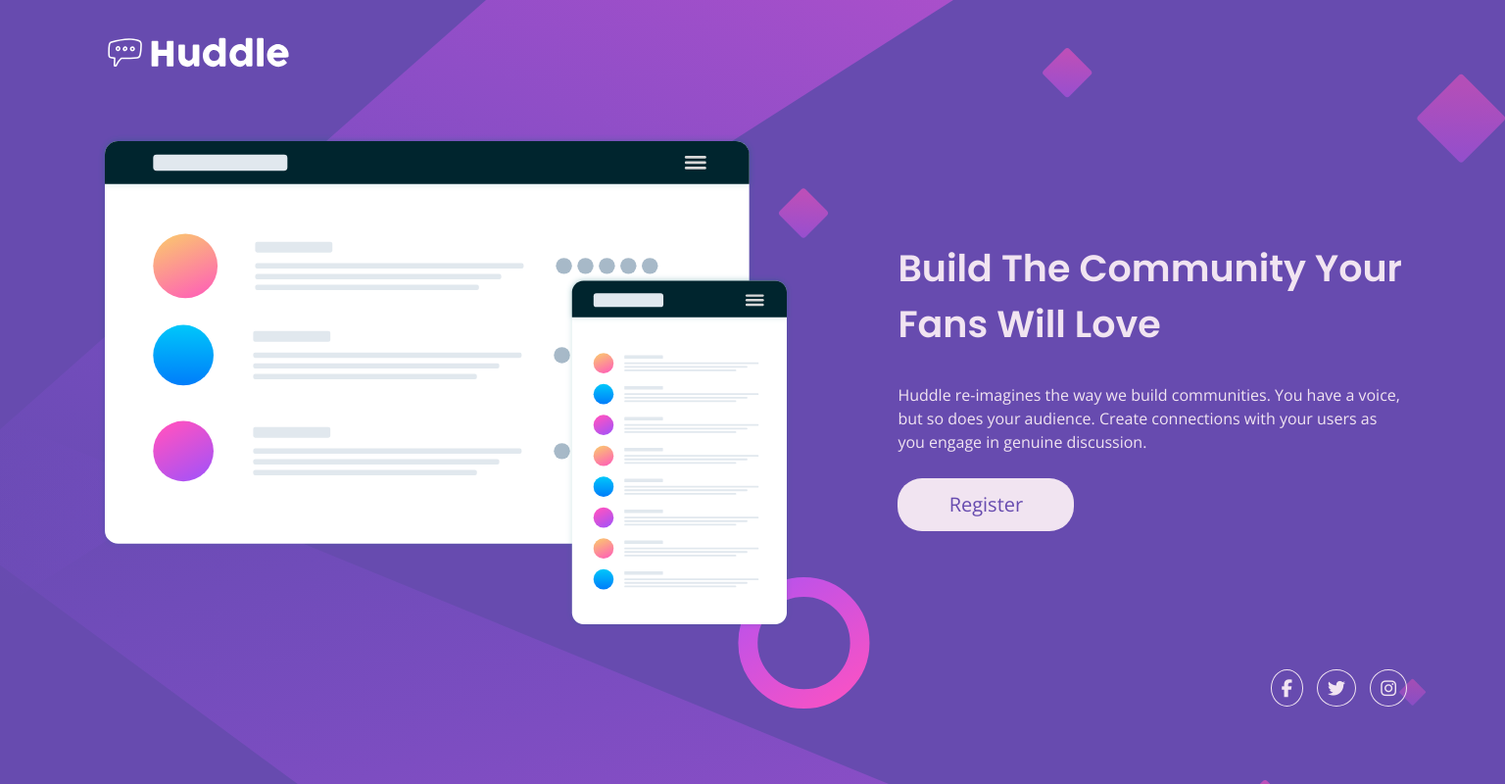
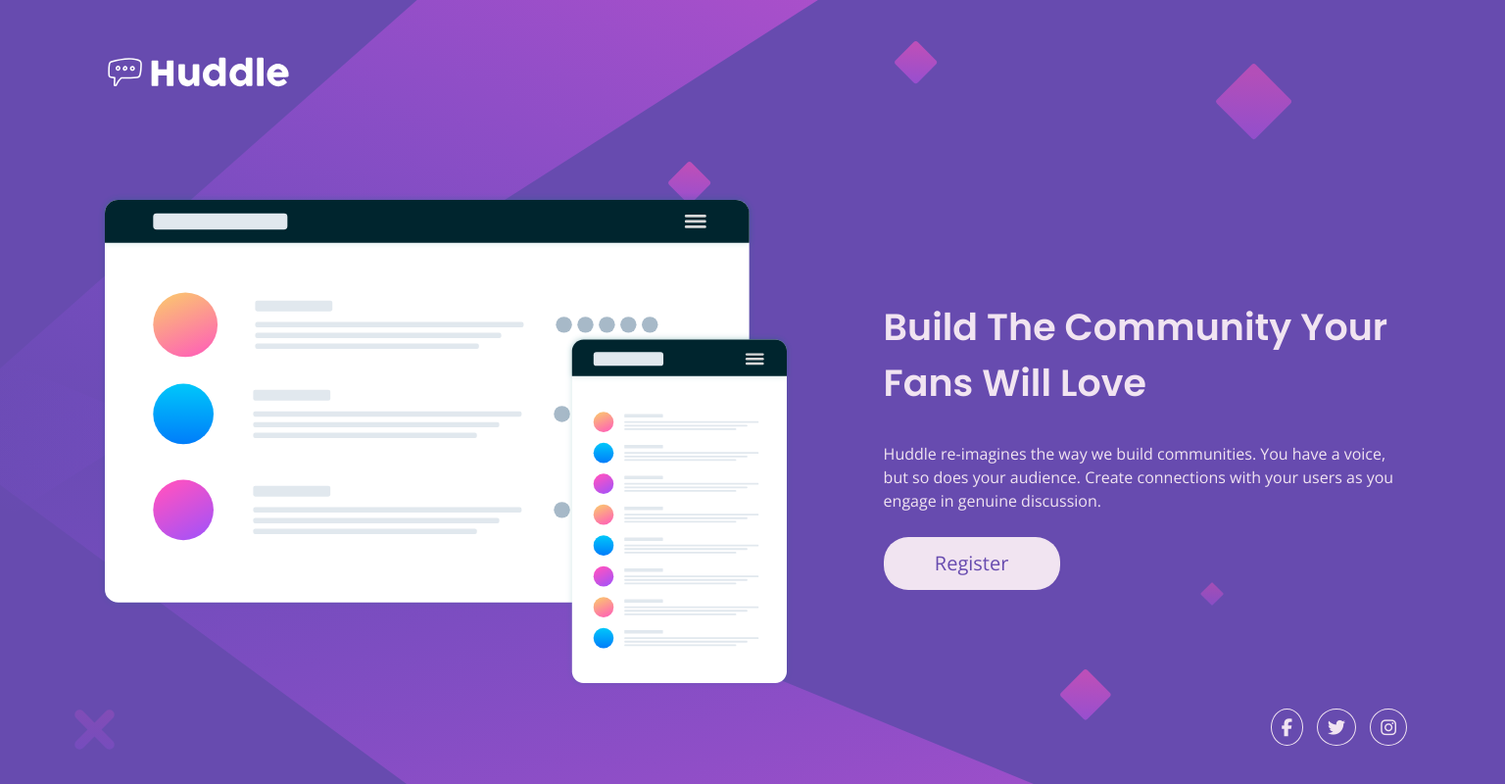
Before and after one commit to SaroshJan/Huddle-Landing-Page, a plain HTML site: page index.html in a window 1536 px wide. Shown: the whole page at 98% size. Drawn offline with nearby package versions, Linux system fonts and the light colour scheme.

Commit message:
Update style.css

```diff
--- a/style.css
+++ b/style.css
@@ -112,7 +112,7 @@ footer {
 
 @media screen and (min-width: 780px) {
     body {
-        background: url('/images/bg-desktop.svg') no-repeat top left / cover,
+        background: url('/images/bg-desktop.svg') no-repeat,
             var(--violet);
     }
 
@@ -156,6 +156,9 @@ footer {
 }
 
 @media screen and (min-width: 1100px) {
+    header {
+        padding: 39px 70px;
+    }
 
     main {
         padding: 0 70px;
@@ -184,7 +187,7 @@ footer {
 
 @media screen and (min-width: 1440px) {
     header {
-        padding: 29px 100px;
+        padding: 49px 100px;
     }
 
     .logo {
@@ -192,7 +195,9 @@ footer {
     }
 
     main {
+        margin: 50px 0 10px;
         padding: 0 100px;
+        gap: 0;
     }
 
     .img-con {
@@ -214,7 +219,7 @@ footer {
     }
 
     footer {
-        padding: 10px 100px 35px;
+        padding: 10px 100px 30px;
     }
 
     .link {
@@ -222,3 +227,17 @@ footer {
         font-size: 18px;
     }
 }
+
+@media screen and (min-width: 1600px) {
+    header {
+        padding: 49px 130px;
+    }
+
+    main {
+        padding: 0 130px;
+    }
+
+    footer {
+        padding: 10px 130px 30px;
+    }
+}
```
